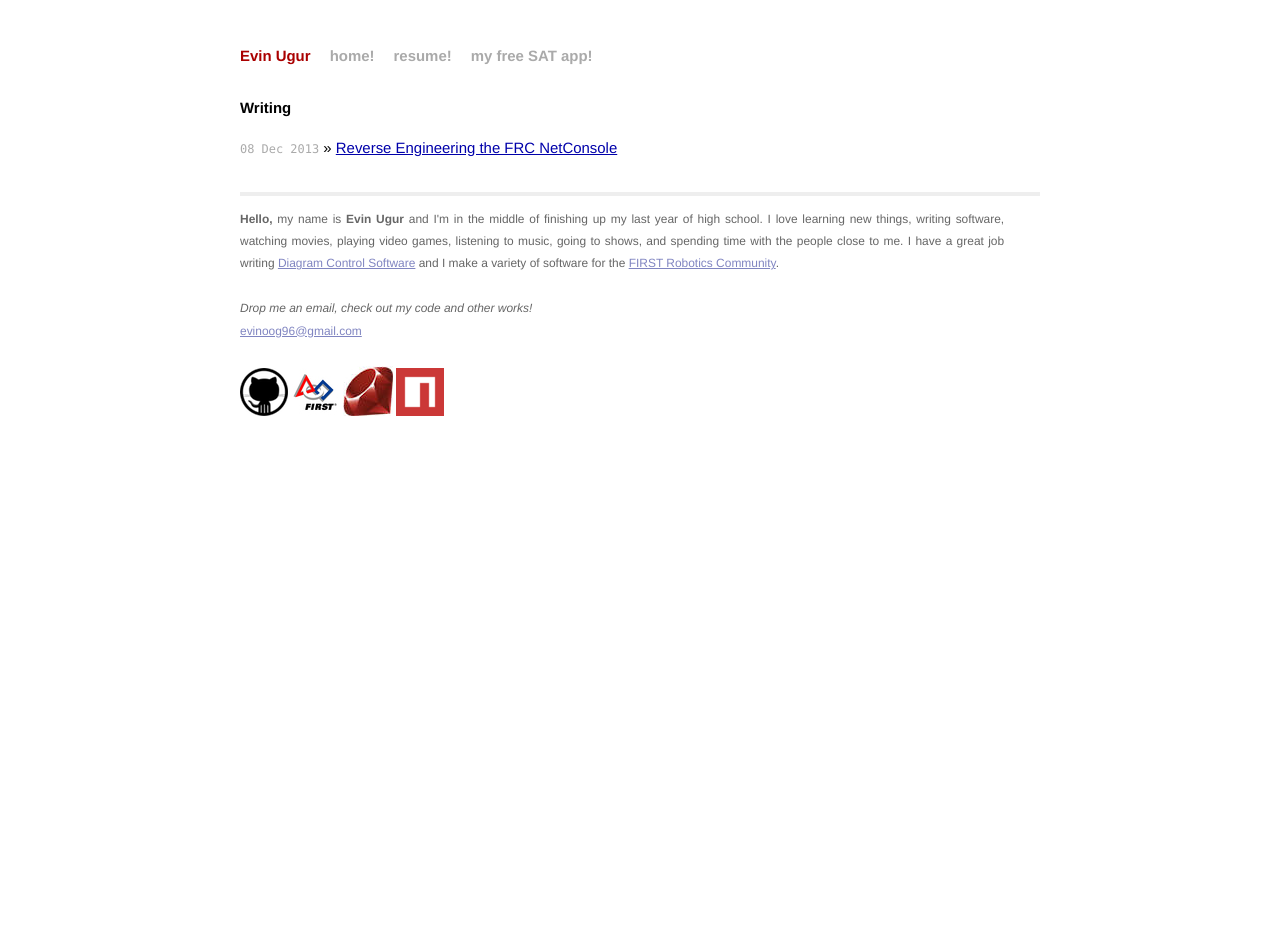
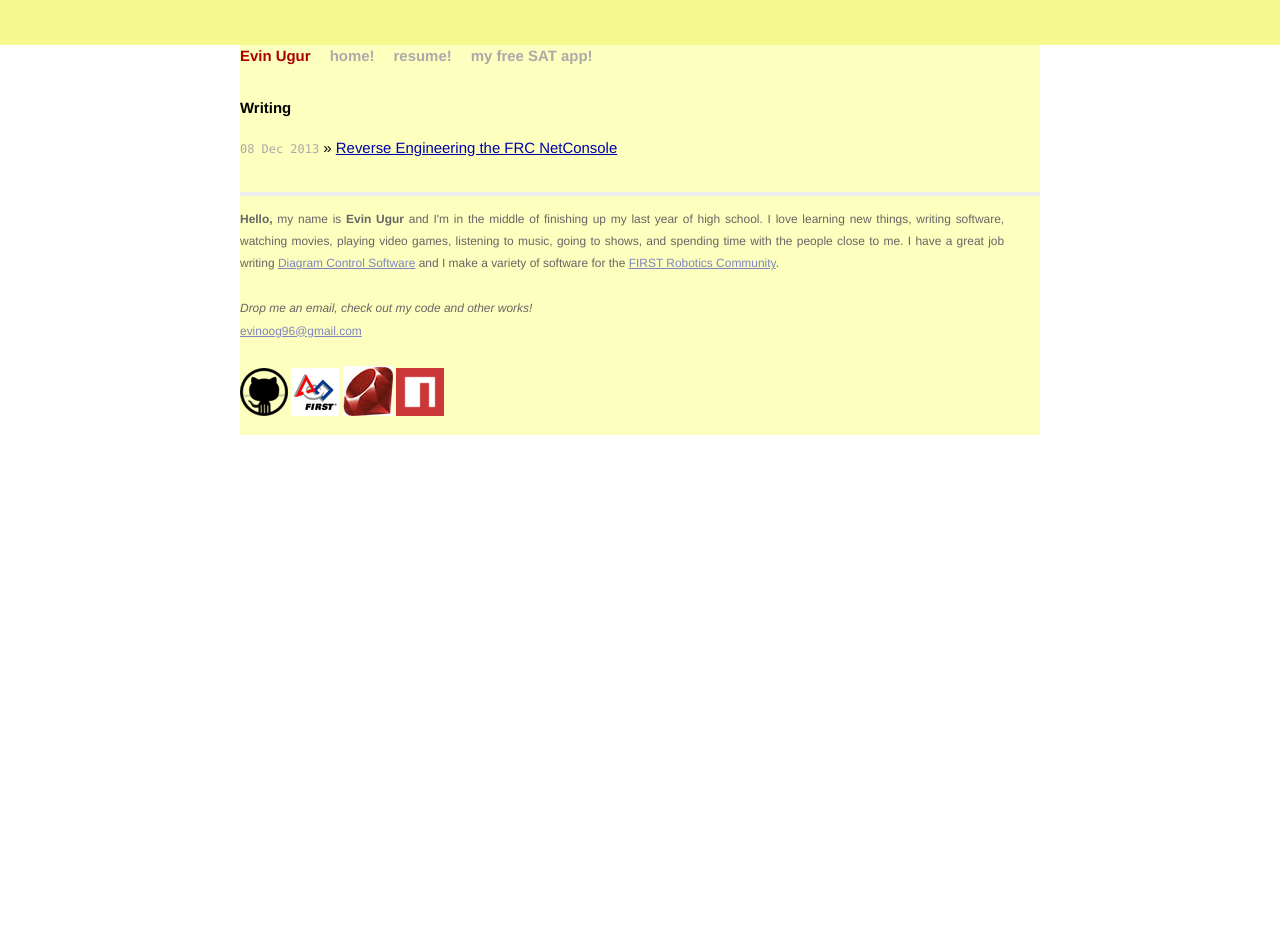
Before and after one commit to Armoredspider/evinugur.github.com, a Jekyll site: the page built from index.html, in a window 1280 px wide. Built offline with Jekyll 4.4.1, drawn with Linux system fonts in a browser that asks for light colours; Markdown is read by kramdown in place of the engine named in the settings.

Commit message:
minor styling

```diff
--- a/css/main.css
+++ b/css/main.css
@@ -55,12 +55,17 @@ a:visited { color: #a0a; }
 /*
 /*****************************************************************************/
 
+html {
+  background-color: #F6FA8E;
+}
+
 .site {
   font-size: 115%;
   text-align: justify;
   width: 800px;
   margin: 3em auto 2em;
   line-height: 1.5em;
+  background-color: #FDFFBF;
 }
 
 .header a {
```
